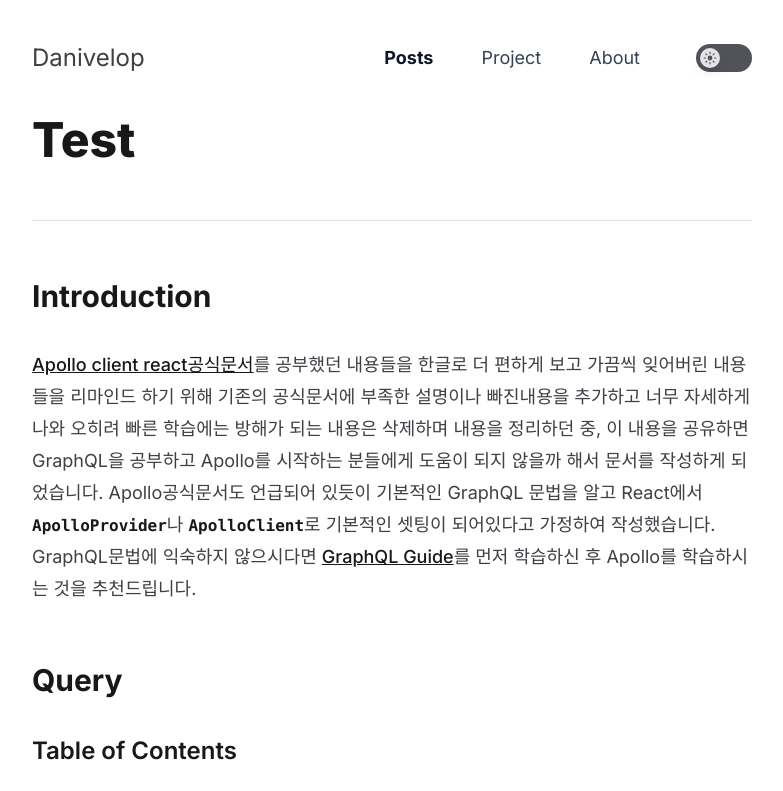
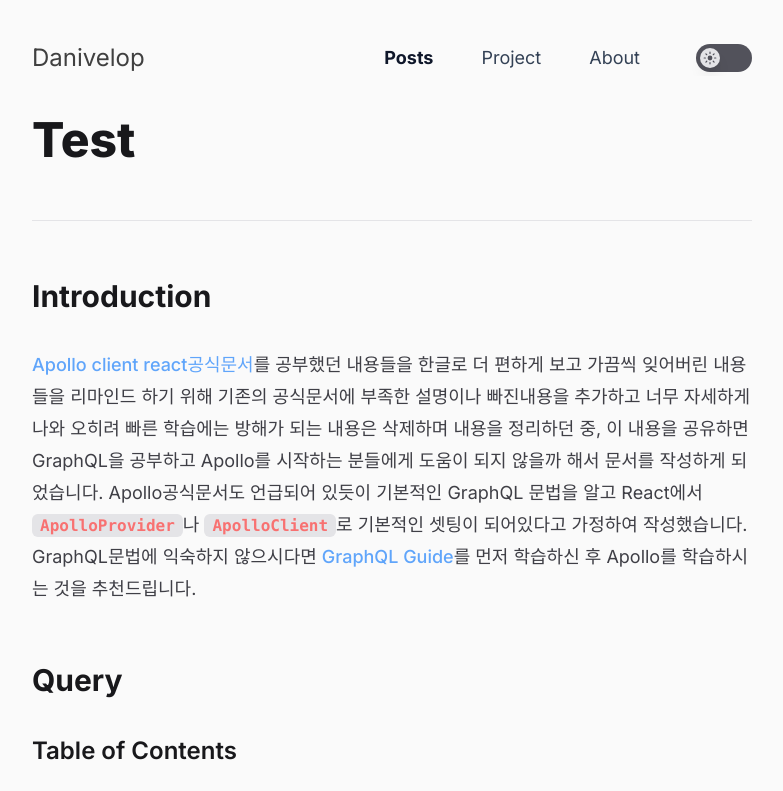
Before and after one commit to danivelop/leaving-mark, a Next.js app: page /posts/test1 in a window 1280 px wide. Shown: the top 791 px of the page, without its empty margins (248-1031 px from the left). Built offline with nearby package versions, Linux system fonts and the light colour scheme.

Commit message:
feat: markdown 스타일링(blockquote, table)

```diff
--- a/src/app/globals.css
+++ b/src/app/globals.css
@@ -25,7 +25,7 @@
     @apply md:mx-auto w-full min-w-full md:w-[768px] md:min-w-[768px] px-4 xs:px-6 overflow-hidden;
   }
   .layout-background-color {
-    @apply bg-white dark:bg-zinc-800 transition-colors duration-200
+    @apply bg-zinc-50 dark:bg-zinc-900 transition-colors duration-200
   }
   .word-style {
     word-break: break-word;
--- a/src/entities/post/ui/MDXFullParser.tsx
+++ b/src/entities/post/ui/MDXFullParser.tsx
@@ -1,8 +1,9 @@
 // @ts-nocheck
-/* eslint-disable */
+import { ExclamationTriangleIcon } from '@heroicons/react/24/solid';
+import Image from 'next/image';
 import { MDXRemote } from 'next-mdx-remote/rsc';
-import Image from 'next/image';
 import remarkGfm from 'remark-gfm';
+
 import { replaceSpacesWithDash } from '@/shared/lib';
 
 interface MDXParserProps {
@@ -36,20 +37,42 @@
 function Anchor({ children, ...props }) {
   const isFragment = props.href.startsWith('#');
   return (
+    // eslint-disable-next-line react/jsx-props-no-spreading
     <a {...props} target={isFragment ? '_self' : '_blank'}>
       {children}
     </a>
   );
 }
 
-function Img({ children, ...props }) {
+function Img({ ...props }) {
   return (
+    // eslint-disable-next-line jsx-a11y/alt-text
     <Image
+      // eslint-disable-next-line react/jsx-props-no-spreading
       {...props}
       width={props.width ?? '640'}
       height={props.width ?? '320'}
       className="w-full xs:w-4/5 md:w-3/4"
     />
+  );
+}
+
+function Table({ children }) {
+  return (
+    <div className="w-full overflow-x-auto">
+      <table>{children}</table>
+    </div>
+  );
+}
+
+function Blockquote({ children }) {
+  return (
+    <blockquote className="flex gap-2 xs:gap-4">
+      <div className="w-5 xs:w-6 text-amber-500 pt-6 xs:pt-7">
+        <ExclamationTriangleIcon className="size-5 xs:size-6" />
+      </div>
+      <div className="grow overflow-hidden">{children}</div>
+    </blockquote>
   );
 }
 
@@ -73,6 +96,8 @@
         h6: H6,
         a: Anchor,
         img: Img,
+        blockquote: Blockquote,
+        table: Table,
       }}
     />
   );
--- a/src/entities/post/ui/Post.tsx
+++ b/src/entities/post/ui/Post.tsx
@@ -11,11 +11,20 @@
   return (
     <article
       className={`
-        layout-width
+        layout-width word-style
         prose md:prose-lg prose-zinc dark:prose-invert
-        prose-table:w-full prose-table:inline-block prose-table:overflow-x-auto
         prose-code:before:content-none prose-code:after:content-none
+        prose-pre:rounded-xl
+        prose-p:before:content-none prose-p:after:content-none
         prose-img:mx-auto prose-video:mx-auto
+        prose-a:text-blue-400 prose-a:no-underline hover:prose-a:text-blue-500 hover:prose-a:underline
+        prose-inline-code:bg-zinc-200 dark:prose-inline-code:bg-zinc-700 prose-inline-code:text-red-400 prose-inline-code:px-2 prose-inline-code:py-0.5 prose-inline-code:rounded-md
+        prose-blockquote:pl-4 prose-blockquote:pr-4 xs:prose-blockquote:pl-5 xs:prose-blockquote:pr-8 prose-blockquote:not-italic prose-blockquote:bg-stone-100 dark:prose-blockquote:bg-stone-800 prose-double-blockquote:bg-stone-200 dark:prose-double-blockquote:bg-stone-700 prose-triple-blockquote:bg-stone-300 dark:prose-triple-blockquote:bg-stone-600 prose-blockquote:border-none prose-blockquote:rounded-xl
+        prose-table:w-fit prose-table:inline-block prose-table:overflow-hidden prose-table:break-normal prose-table:border prose-table:border-zinc-300 dark:prose-table:border-zinc-600 prose-table:rounded-md
+        prose-thead:bg-zinc-200 dark:prose-thead:bg-zinc-700
+        even:prose-tr:bg-zinc-100 dark:even:prose-tr:bg-zinc-800 prose-tr:border-b last:prose-tr:border-b-0 prose-tr:border-zinc-300 dark:prose-tr:border-zinc-600
+        prose-th:px-4 prose-th:py-3 prose-th:border-r last:prose-th:border-r-0 prose-th:border-zinc-300 dark:prose-th:border-zinc-600 prose-th:text-center
+        prose-td:px-4 prose-td:py-3 prose-td:border-r last:prose-td:border-r-0 prose-td:border-zinc-300 dark:prose-td:border-zinc-600
       `}
     >
       <MDXFullParser source={post.content} />
--- a/src/widgets/header/ui/Header.tsx
+++ b/src/widgets/header/ui/Header.tsx
@@ -5,7 +5,7 @@
 
 function Header() {
   return (
-    <header className="layout-background-color w-full py-10 sticky top-0 left-0 right-0">
+    <header className="layout-background-color w-full py-6 md:py-10 sticky top-0 left-0 right-0">
       <div className="layout-width flex justify-between items-center">
         <div className="flex items-center">
           <h1 className="text-2xl text-neutral-700">Danivelop</h1>
--- a/tailwind.config.ts
+++ b/tailwind.config.ts
@@ -2,6 +2,7 @@
 /* eslint-disable @typescript-eslint/no-require-imports */
 /* eslint-disable import/no-extraneous-dependencies */
 import type { Config } from 'tailwindcss';
+import type { PluginAPI } from 'tailwindcss/types/config';
 
 const config: Config = {
   mode: 'jit',
@@ -24,6 +25,22 @@
       },
     },
   },
-  plugins: [require('@tailwindcss/typography')],
+  plugins: [
+    require('@tailwindcss/typography'),
+    ({ addVariant }: PluginAPI) => {
+      addVariant(
+        'prose-inline-code',
+        '&.prose :where(:not(pre)>code):not(:where([class~="not-prose"] *))',
+      );
+      addVariant(
+        'prose-double-blockquote',
+        '&.prose :where(blockquote>div>blockquote):not(:where([class~="not-prose"] *))',
+      );
+      addVariant(
+        'prose-triple-blockquote',
+        '&.prose :where(blockquote>div>blockquote>div>blockquote):not(:where([class~="not-prose"] *))',
+      );
+    },
+  ],
 };
 export default config;
```
